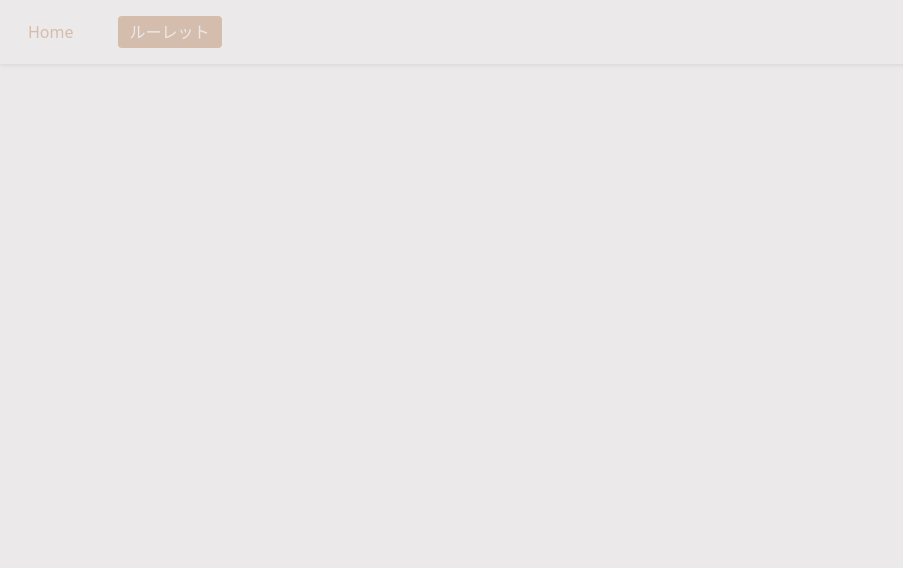
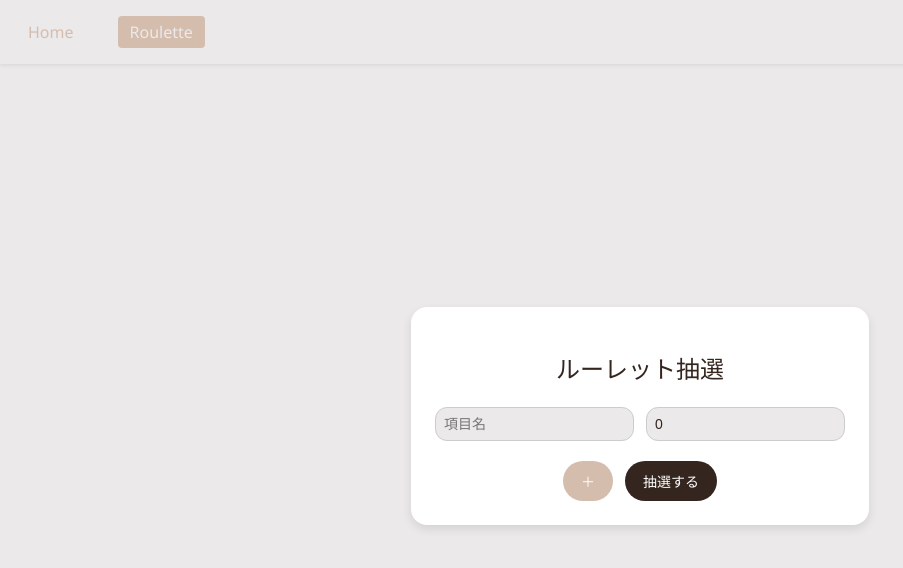
Before and after one commit to N0ntar0/Nontaro-Learn, a React (Vite) app: page /roulette in a window 1280 px wide. Before the commit this address had no page. Shown: the top 568 px of the page, without its empty margins (0-903 px from the left). Built offline with nearby package versions, Linux system fonts and the light colour scheme.

Commit message:
ルーレット画面追加 #3

```diff
--- a/src/componets/AppHeader.tsx
+++ b/src/componets/AppHeader.tsx
@@ -9,7 +9,7 @@ function AppHeader() {
           Home
         </NavLink>
         <NavLink to="/roulette" className="app-tab">
-          ルーレット
+          Roulette
         </NavLink>
       </nav>
     </header>
--- /dev/null
+++ b/src/pages/Roulette.tsx
@@ -0,0 +1,71 @@
+import { useState } from 'react';
+import '../styles/Roulette.css';
+
+type Item = {
+  name: string;
+  weight: number;
+};
+
+export default function Roulette() {
+  const [items, setItems] = useState<Item[]>([{ name: '', weight: 0 }]);
+  const [result, setResult] = useState<string | null>(null);
+
+  const handleChange = (index: number, key: keyof Item, value: string) => {
+    const newItems = [...items];
+    if (key === 'weight') {
+      newItems[index].weight = Number(value);
+    } else if (key === 'name') {
+      newItems[index].name = value;
+    }
+    setItems(newItems);
+  };
+
+  const addItem = () => {
+    setItems([...items, { name: '', weight: 0 }]);
+  };
+
+  const draw = () => {
+    const totalWeight = items.reduce((sum, item) => sum + item.weight, 0);
+    if (totalWeight <= 0) {
+      alert('抽選確率の合計が0です');
+      return;
+    }
+
+    const rand = Math.random() * totalWeight;
+    let acc = 0;
+    for (const item of items) {
+      acc += item.weight;
+      if (rand <= acc) {
+        setResult(item.name);
+        return;
+      }
+    }
+  };
+
+  return (
+    <div className="roulette-container">
+      <h2>ルーレット抽選</h2>
+      {items.map((item, index) => (
+        <div key={index} className="item-row">
+          <input
+            type="text"
+            placeholder="項目名"
+            value={item.name}
+            onChange={(e) => handleChange(index, 'name', e.target.value)}
+          />
+          <input
+            type="number"
+            placeholder="確率（%）"
+            value={item.weight}
+            onChange={(e) => handleChange(index, 'weight', e.target.value)}
+          />
+        </div>
+      ))}
+      <div className="buttons">
+        <button className="add" onClick={addItem}>＋</button>
+        <button className="draw" onClick={draw}>抽選する</button>
+      </div>
+      {result && <div className="result">🎉 当選: {result} 🎉</div>}
+    </div>
+  );
+}
--- a/src/route.tsx
+++ b/src/route.tsx
@@ -1,10 +1,15 @@
 import type { RouteObject } from "react-router-dom";
 import Home from "./pages/Home";
+import Roulette from "./pages/Roulette";
 
 const routes: RouteObject[] = [
     {
         path: "/",
         element: <Home/>
+    },
+    {
+        path: "roulette",
+        element: <Roulette/>
     }
 ]
 
--- /dev/null
+++ b/src/styles/Roulette.css
@@ -0,0 +1,85 @@
+:root {
+  --accent-color: #D5BDAE;
+  --base-color: #EBE9EA;
+  --text-color: #34251F;
+}
+
+body {
+  background-color: var(--base-color);
+  color: var(--text-color);
+  font-family: 'Segoe UI', sans-serif;
+}
+
+.roulette-container {
+  background-color: white;
+  border-radius: 16px;
+  padding: 24px;
+  max-width: 500px;
+  margin: 40px auto;
+  box-shadow: 0 4px 10px rgba(0, 0, 0, 0.1);
+}
+
+.roulette-container h2 {
+  text-align: center;
+  margin-bottom: 20px;
+  font-size: 1.5em;
+}
+
+.item-row {
+  display: flex;
+  gap: 12px;
+  margin-bottom: 12px;
+}
+
+.item-row input[type="text"],
+.item-row input[type="number"] {
+  flex: 1;
+  padding: 8px;
+  border: 1px solid #ccc;
+  border-radius: 12px;
+  font-size: 14px;
+  color: var(--text-color);
+  background-color: var(--base-color);
+}
+
+.buttons {
+  display: flex;
+  gap: 12px;
+  justify-content: center;
+  margin-top: 20px;
+}
+
+.buttons button {
+  padding: 10px 18px;
+  border: none;
+  border-radius: 20px;
+  font-weight: bold;
+  cursor: pointer;
+  font-size: 14px;
+}
+
+button.add {
+  background-color: var(--accent-color);
+  color: white;
+}
+
+button.add:hover {
+  opacity: 0.9;
+}
+
+button.draw {
+  background-color: var(--text-color);
+  color: white;
+}
+
+button.draw:hover {
+  opacity: 0.9;
+}
+
+.result {
+  margin-top: 24px;
+  text-align: center;
+  font-size: 1.2em;
+  font-weight: bold;
+  color: var(--accent-color);
+}
```
